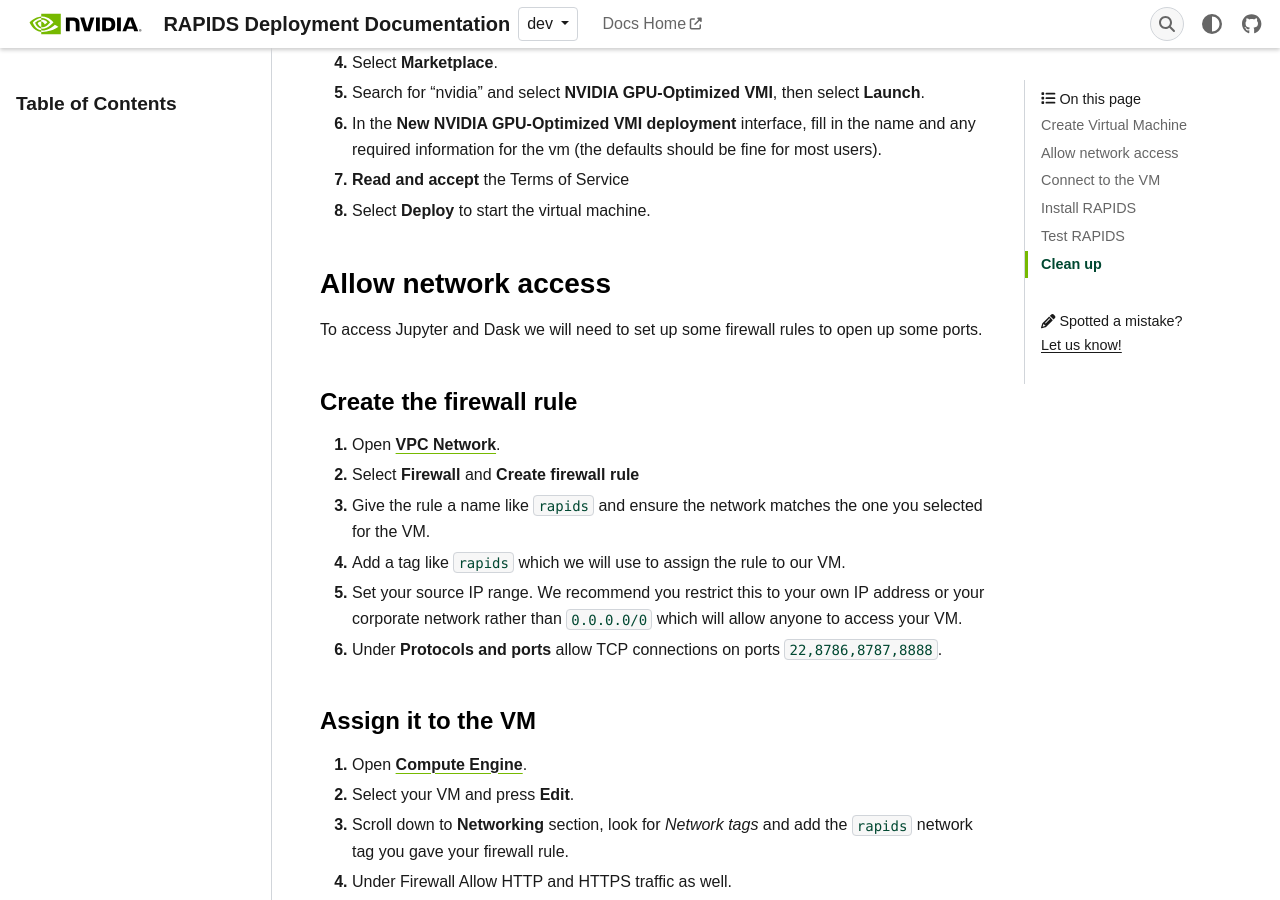
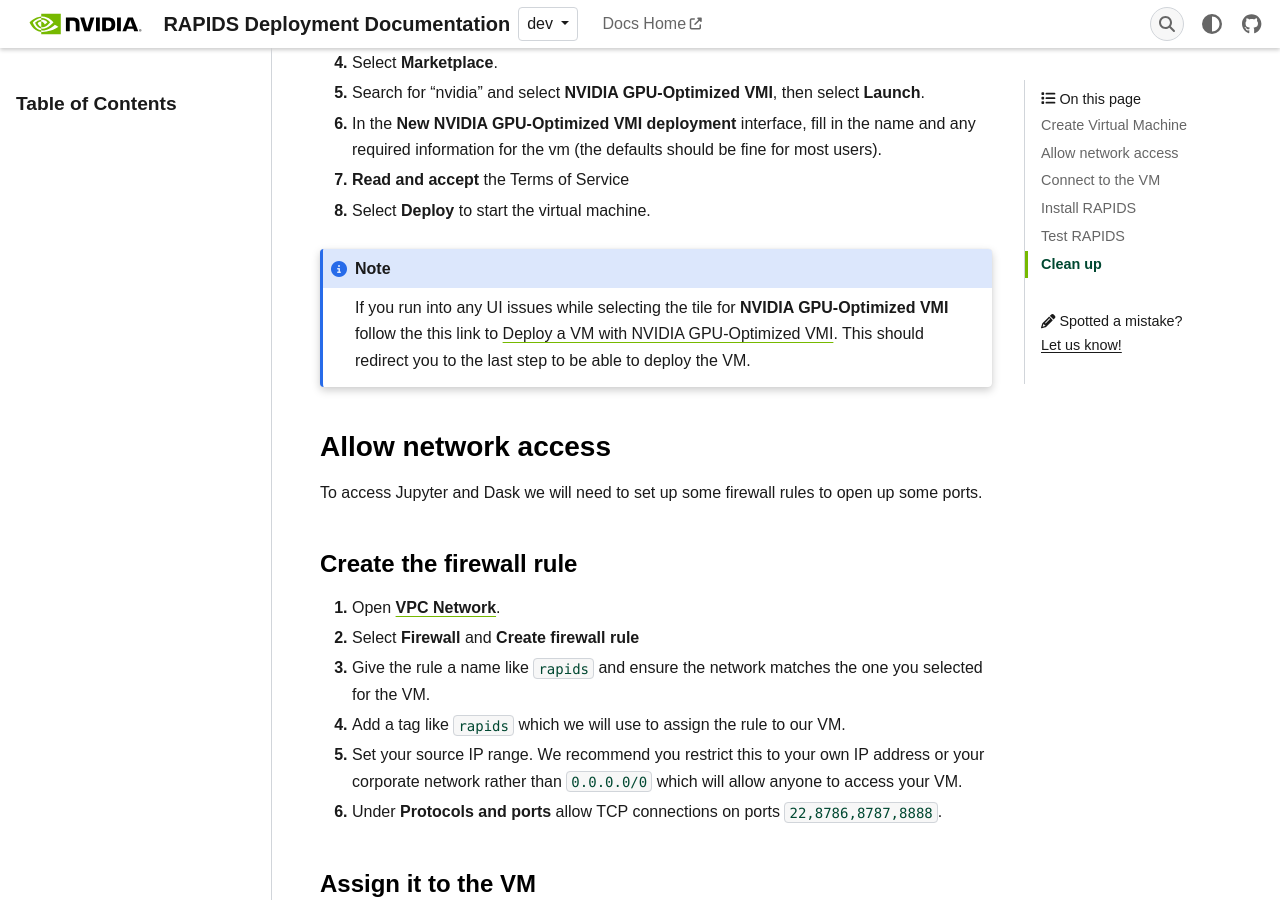
Before and after one commit to rapidsai/deployment, a Sphinx documentation site: the page built from source/cloud/gcp/compute-engine.md, in a window 1280 px wide and 900 px high, scrolled down 438 px. Built offline with Sphinx 7.4.7, drawn with Linux system fonts in a browser that asks for light colours; some web fonts are replaced.

Commit message:
Update compute engine - add workarounds (#727)
* update links to guide better the user to console

* add note with workaround due to broken vmi tile

* Apply suggestion

---------

Co-authored-by: Jaya Venkatesh <jjayabaskar@nvidia.com>

````diff
--- a/source/cloud/gcp/compute-engine.md
+++ b/source/cloud/gcp/compute-engine.md
@@ -6,11 +6,11 @@ review_priority: "p1"
 
 ## Create Virtual Machine
 
-Create a new [Compute Engine Instance](https://cloud.google.com/compute/docs/instances) with GPUs, the [NVIDIA Driver](https://www.nvidia.co.uk/Download/index.aspx) and the [NVIDIA Container Runtime](https://developer.nvidia.com/nvidia-container-runtime).
+Create a new [Compute Engine Instance](https://console.cloud.google.com/compute/overview) with GPUs, the [NVIDIA Driver](https://www.nvidia.com/drivers/) and the [NVIDIA Container Runtime](https://developer.nvidia.com/nvidia-container-runtime).
 
 NVIDIA maintains a [Virtual Machine Image (VMI) that pre-installs NVIDIA drivers and container runtimes](https://console.cloud.google.com/marketplace/product/nvidia-ngc-public/nvidia-gpu-optimized-vmi), we recommend using this image.
 
-1. Open [**Compute Engine**](https://console.cloud.google.com/compute/instances).
+1. Open [**Compute Engine**](https://console.cloud.google.com/compute/overview).
 1. Select **Create Instance**.
 1. Select the **Create VM from..** option at the top.
 1. Select **Marketplace**.
@@ -18,6 +18,11 @@ NVIDIA maintains a [Virtual Machine Image (VMI) that pre-installs NVIDIA drivers
 1. In the **New NVIDIA GPU-Optimized VMI deployment** interface, fill in the name and any required information for the vm (the defaults should be fine for most users).
 1. **Read and accept** the Terms of Service
 1. Select **Deploy** to start the virtual machine.
+
+```{note}
+If you run into any UI issues while selecting the tile for **NVIDIA GPU-Optimized VMI** follow
+the this link to [Deploy a VM with NVIDIA GPU-Optimized VMI](https://console.cloud.google.com/marketplace/product/nvidia-ngc-public/nvidia-gpu-optimized-vmi). This should redirect you to the last step to be able to deploy the VM.
+```
 
 ## Allow network access
 
````
